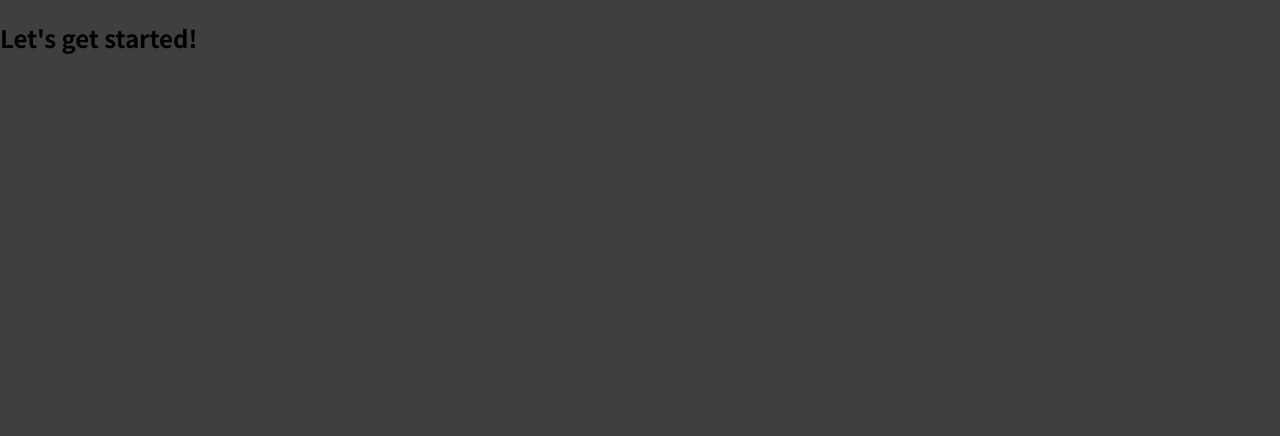
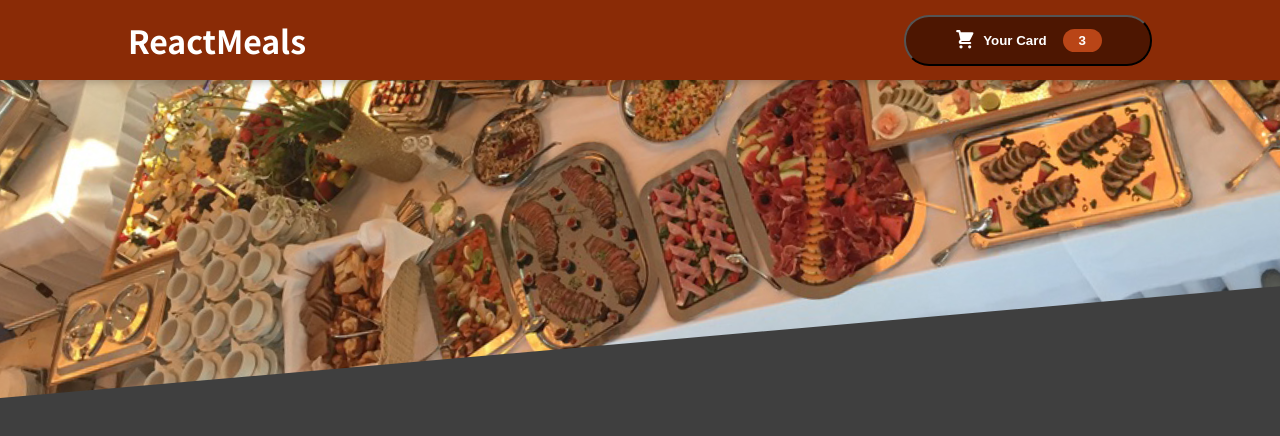
Before and after one commit to lboyadzhiev/food-order-app, a React (Create React App) app: page / in a window 1280 px wide. Shown: the top 436 px of the page. Built offline with nearby package versions, Linux system fonts and the light colour scheme.

Commit message:
header component added

```diff
--- a/src/App.js
+++ b/src/App.js
@@ -1,8 +1,13 @@
+import React, { Fragment } from 'react';
+
+// components
+import Header from './components/Layout/Header/Header';
+
 function App() {
   return (
-    <div>
-      <h2>Let's get started!</h2>
-    </div>
+    <Fragment>
+      <Header />
+    </Fragment>
   );
 }
 
--- /dev/null
+++ b/src/components/Card/CartIcon.js
@@ -0,0 +1,13 @@
+const CartIcon = () => {
+  return (
+    <svg
+      xmlns='http://www.w3.org/2000/svg'
+      viewBox='0 0 20 20'
+      fill='currentColor'
+    >
+      <path d='M3 1a1 1 0 000 2h1.22l.305 1.222a.997.997 0 00.01.042l1.358 5.43-.893.892C3.74 11.846 4.632 14 6.414 14H15a1 1 0 000-2H6.414l1-1H14a1 1 0 00.894-.553l3-6A1 1 0 0017 3H6.28l-.31-1.243A1 1 0 005 1H3zM16 16.5a1.5 1.5 0 11-3 0 1.5 1.5 0 013 0zM6.5 18a1.5 1.5 0 100-3 1.5 1.5 0 000 3z' />
+    </svg>
+  );
+};
+
+export default CartIcon;
--- /dev/null
+++ b/src/components/Layout/Header/Header.js
@@ -0,0 +1,25 @@
+import React, { Fragment } from 'react';
+
+// styles
+import classes from './Header.module.css';
+// image
+import mealsImage from '../../../assets/meals.jpg';
+
+// components
+import HeaderCardButton from './components/HeaderCardButton';
+
+const Header = () => {
+  return (
+    <Fragment>
+      <header className={classes.header}>
+        <h1>ReactMeals</h1>
+        <HeaderCardButton />
+      </header>
+      <div className={classes['main-image']}>
+        <img src={mealsImage} alt='table fool of meals' />
+      </div>
+    </Fragment>
+  );
+};
+
+export default Header;
--- /dev/null
+++ b/src/components/Layout/Header/Header.module.css
@@ -0,0 +1,29 @@
+.header {
+  background-color: #8a2b06;
+  color: white;
+  display: flex;
+  justify-content: space-between;
+  align-items: center;
+  position: fixed;
+  top: 0;
+  left: 0;
+  width: 100%;
+  height: 5rem;
+  padding: 0 10%;
+  box-shadow: 0 2px 8px rgba(0, 0, 0, 0.25);
+  z-index: 10;
+}
+
+.main-image {
+  width: 100%;
+  height: 25rem;
+  z-index: 0;
+  overflow: hidden;
+}
+
+.main-image img {
+  width: 110%;
+  height: 100%;
+  object-fit: cover;
+  transform: rotateZ(-5deg) translateY(-4rem) translateX(-1rem);
+}
--- /dev/null
+++ b/src/components/Layout/Header/components/HeaderCardButton.js
@@ -0,0 +1,21 @@
+import React from 'react';
+
+// icon
+import CartIcon from '../../../Card/CartIcon';
+
+// styles
+import classes from './HeaderCardButton.module.css';
+
+const HeaderCardButton = () => {
+  return (
+    <button className={classes.button}>
+      <span className={classes.icon}>
+        <CartIcon />
+      </span>
+      <span>Your Card</span>
+      <span className={classes.badge}>3</span>
+    </button>
+  );
+};
+
+export default HeaderCardButton;
--- /dev/null
+++ b/src/components/Layout/Header/components/HeaderCardButton.module.css
@@ -0,0 +1,57 @@
+.button {
+  background-color: #4d1601;
+  color: white;
+  display: flex;
+  padding: 0.75rem 3rem;
+  justify-content: space-around;
+  align-items: center;
+  border-radius: 25px;
+  font-weight: bold;
+  cursor: pointer;
+}
+
+.button:hover,
+.button:active {
+  background-color: #2c0d00;
+}
+
+.icon {
+  width: 1.35rem;
+  height: 1.35rem;
+  margin-right: 0.5rem;
+}
+
+.badge {
+  background-color: #b94517;
+  padding: 0.25rem 1rem;
+  border-radius: 25px;
+  margin-left: 1rem;
+  font-weight: bold;
+}
+
+.button:hover .badge,
+.button:active .badge {
+  background-color: #92320c;
+}
+
+.bump {
+  animation: bump 300ms ease-out;
+}
+
+@keyframes bump {
+  0% {
+    transform: scale(1);
+  }
+  10% {
+    transform: scale(0.9);
+  }
+  30% {
+    transform: scale(1.1);
+  }
+  50% {
+    transform: scale(1.5);
+  }
+  100% {
+    transform: scale(1);
+  }
+}
```
Also changed, not shown: notes.txt (added), src/assets/meals.jpg (added), 1 other file (tests, documents, lock files or other folders).
